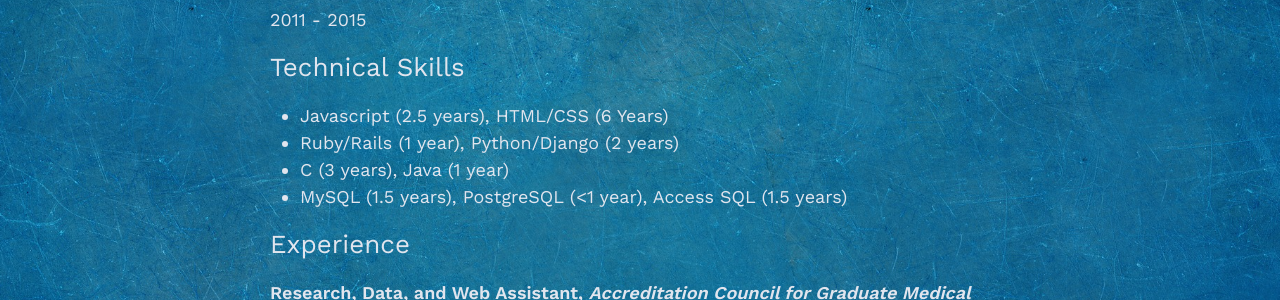
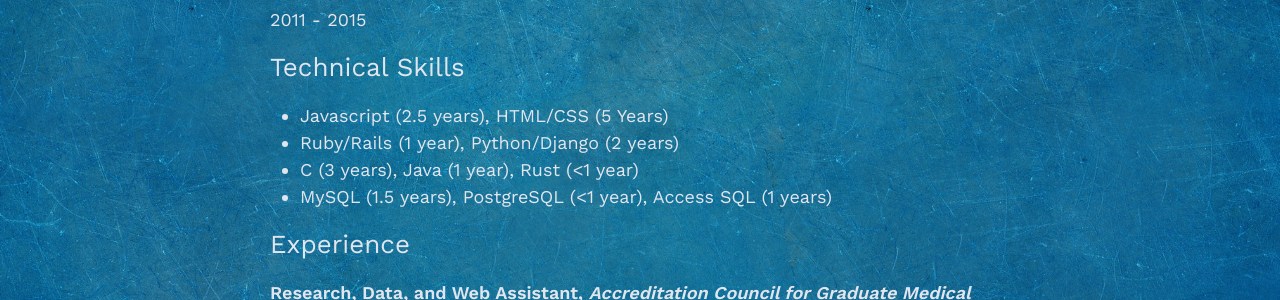
Before and after one commit to ojshaw/ojshaw.github.io, a Jekyll site: the page built from resume.md, in a window 1280 px wide. Shown: the part 323-623 px from the top of the page. Built offline with Jekyll 4.4.1, drawn with Linux system fonts in a browser that asks for light colours.

Commit message:
update resume

```diff
--- a/_sass/minima/_layout.scss
+++ b/_sass/minima/_layout.scss
@@ -193,7 +193,6 @@
 /**
  * Resume
  */
-
 .resume-name {
   float: left;
 }
--- a/resume.md
+++ b/resume.md
@@ -10,10 +10,10 @@ permalink: /resume/
 2011 - 2015
 
 ## Technical Skills
-+ Javascript (2.5 years), HTML/CSS (6 Years)
++ Javascript (2.5 years), HTML/CSS (5 Years)
 + Ruby/Rails (1 year), Python/Django (2 years)
-+ C (3 years), Java (1 year)
-+ MySQL (1.5 years), PostgreSQL (<1 year), Access SQL (1.5 years)
++ C (3 years), Java (1 year), Rust (<1 year)
++ MySQL (1.5 years), PostgreSQL (<1 year), Access SQL (1 years)
 
 ## Experience
 ### Research, Data, and Web Assistant, *Accreditation Council for Graduate Medical Education*
```
Also changed, not shown: 2 other files.
